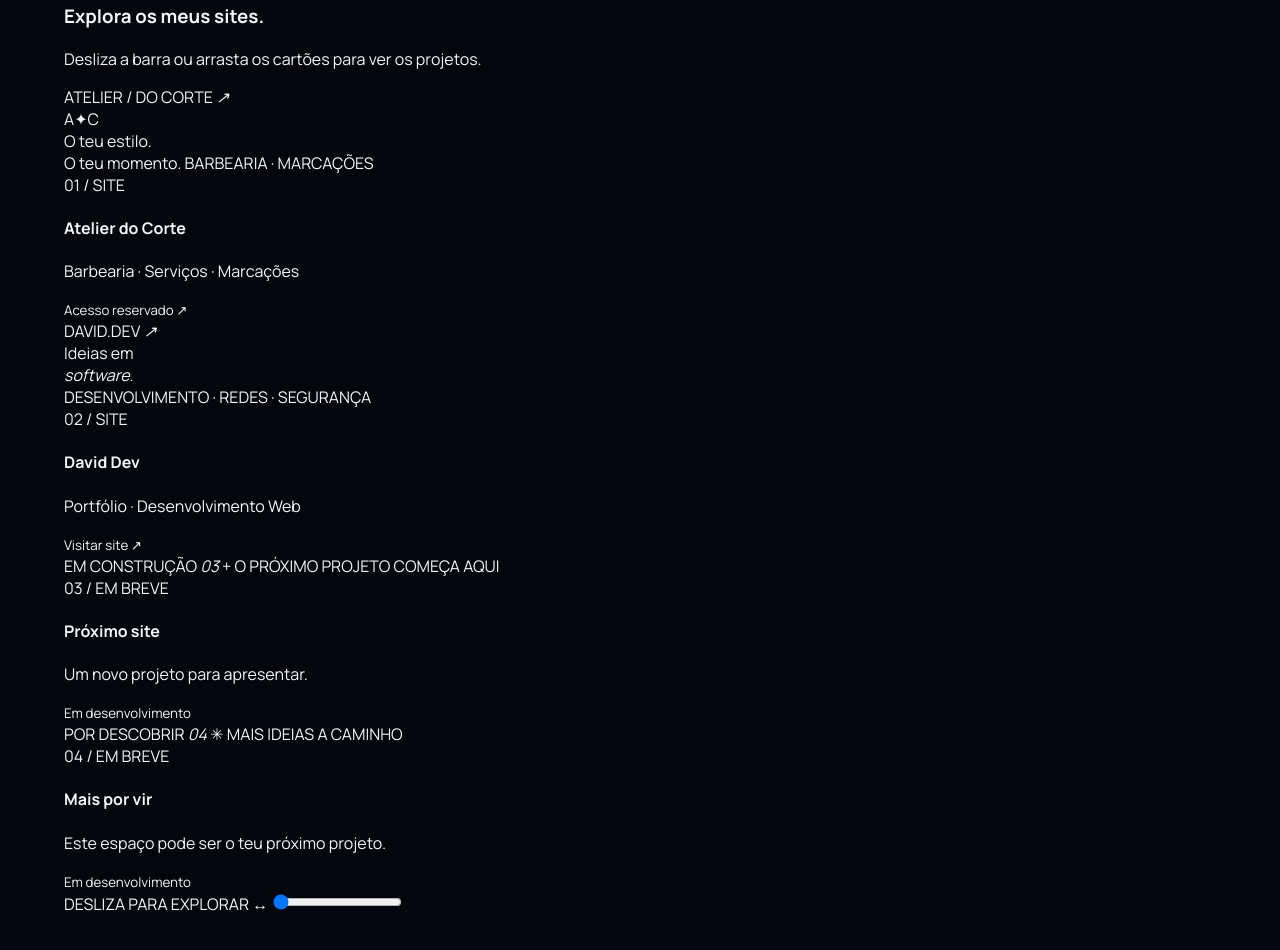
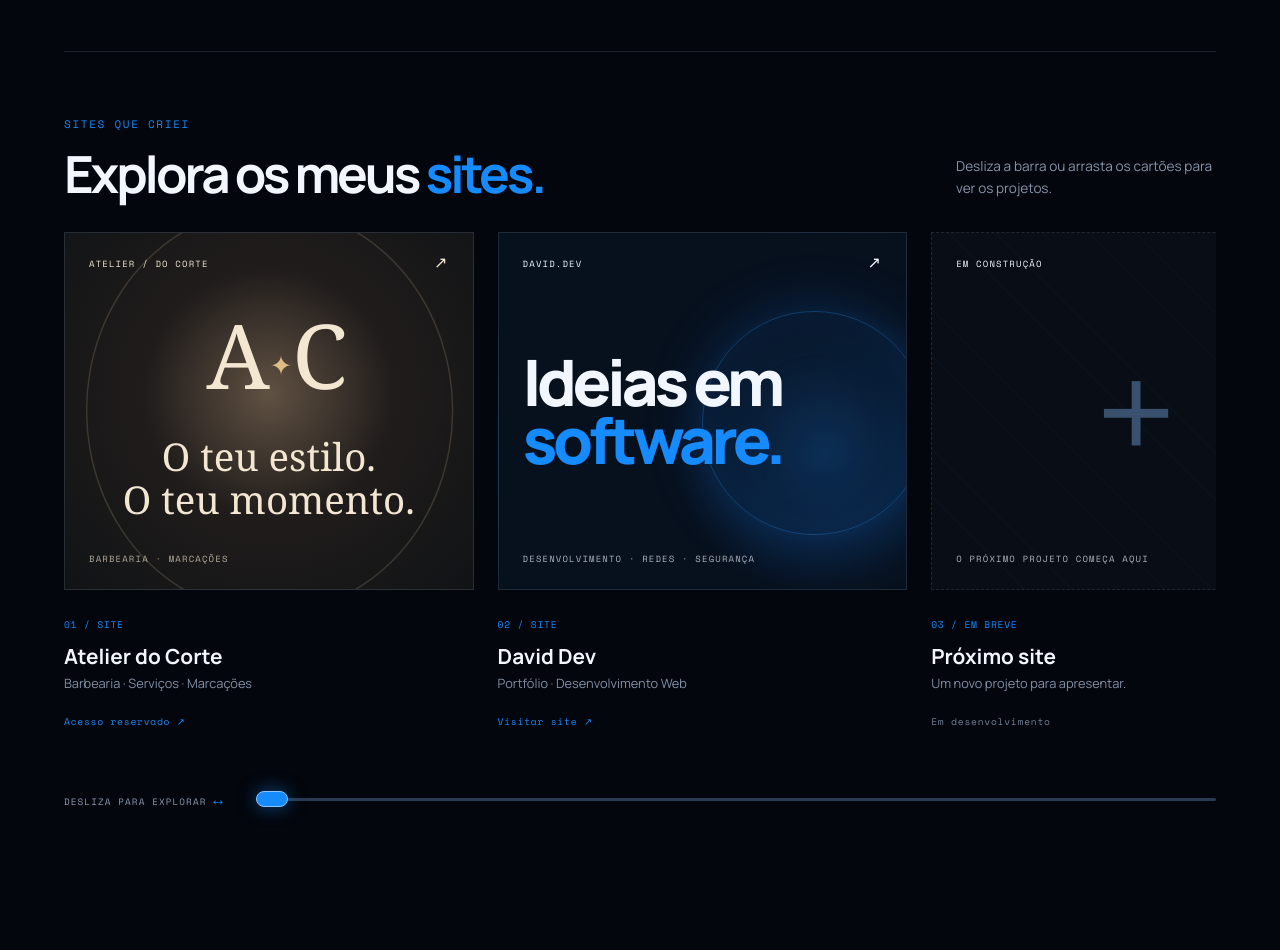
Before and after one commit to davids1lva/davids1lva, a plain HTML site: page index.html in a window 1280 px wide. Shown: the part 4560-5510 px from the top of the page. Drawn offline with nearby package versions, Linux system fonts and the light colour scheme.

Commit message:
Style horizontal site showcase

```diff
--- a/styles.css
+++ b/styles.css
@@ -79,3 +79,42 @@
 @keyframes matrixWipe{0%,100%{clip-path:inset(0 0 100% 0)}50%{clip-path:inset(0 0 0 0)}}
 @keyframes matrixRain{from{transform:translateY(-18%)}to{transform:translateY(38%)}}
 @media (prefers-reduced-motion:reduce){.photo-matrix,.photo-scan{display:none}}
+
+/* Site showcase: horizontal gallery controlled by a visible slider */
+.site-showcase{margin-top:clamp(5rem,9vw,9rem);border-top:1px solid var(--line);padding-top:clamp(3rem,5vw,5rem)}
+.site-showcase-heading{display:flex;align-items:end;justify-content:space-between;gap:2rem;margin-bottom:2rem}
+.site-showcase-heading .mono{color:var(--blue);margin:0 0 1rem}.site-showcase-heading h3{font-size:clamp(2rem,4vw,4.5rem);line-height:1;letter-spacing:-.06em;margin:0}.site-showcase-heading h3 span{color:var(--blue)}
+.site-showcase-heading>p{max-width:260px;margin:0;color:#8795a9;font-size:.85rem;line-height:1.6}
+.site-carousel{display:flex;gap:clamp(1rem,2vw,1.5rem);overflow-x:auto;scroll-snap-type:none;scrollbar-width:none;overscroll-behavior-inline:contain;padding:0 0 1rem;-webkit-overflow-scrolling:touch}
+.site-carousel::-webkit-scrollbar{display:none}
+.site-tile{flex:0 0 clamp(270px,32vw,430px);min-width:0;display:block;scroll-snap-align:start}
+.site-preview{height:clamp(275px,28vw,390px);position:relative;display:flex;flex-direction:column;justify-content:space-between;padding:1.5rem;overflow:hidden;border:1px solid var(--line);transition:border-color .3s,transform .3s}
+a.site-tile:hover .site-preview,a.site-tile:focus-visible .site-preview{border-color:var(--blue);transform:translateY(-4px)}
+a.site-tile:focus-visible{outline:2px solid var(--blue);outline-offset:4px}
+.site-preview-top,.site-preview-bottom{position:relative;z-index:2;display:flex;justify-content:space-between;font:400 .56rem Space Mono,monospace;letter-spacing:.13em}.site-preview-bottom{opacity:.7}
+.site-preview-top i{font-style:normal;font-size:1rem;line-height:.65}
+.site-preview--barber{background:radial-gradient(circle at 50% 45%,#605142 0%,#201c1b 44%,#101316 100%);color:#f3e7d2}
+.site-preview--barber:before{content:"";position:absolute;inset:12% 20%;border:1px solid rgba(241,216,166,.16);border-radius:50%;transform:scale(1.5)}
+.barber-mark{position:absolute;top:34%;left:50%;transform:translate(-50%,-50%);font:400 clamp(3rem,7vw,6rem) Georgia,serif;letter-spacing:-.18em;white-space:nowrap}
+.barber-mark span{font-size:.3em;vertical-align:middle;padding:0 .6em;color:#dfbd84}
+.barber-preview-text{position:relative;align-self:center;margin-top:auto;margin-bottom:2rem;font:400 clamp(1.7rem,3vw,2.8rem)/1.1 Georgia,serif;text-align:center}
+.site-preview--portfolio{background:radial-gradient(circle at 80% 62%,rgba(24,123,231,.28),transparent 38%),#07101d}
+.portfolio-preview-text{position:relative;z-index:2;margin:auto 0;font-size:clamp(2.3rem,5vw,4.4rem);font-weight:800;line-height:.9;letter-spacing:-.07em}
+.portfolio-preview-text em{font-style:normal;color:var(--blue)}
+.portfolio-preview-orb{position:absolute;right:-5%;bottom:15%;width:55%;aspect-ratio:1;border-radius:50%;border:1px solid rgba(38,146,255,.35);box-shadow:0 0 60px rgba(20,130,255,.24),inset 0 0 60px rgba(20,130,255,.16)}
+.site-preview--future{background:repeating-linear-gradient(45deg,transparent 0 32px,rgba(68,120,180,.035) 32px 33px),#080d16;border-style:dashed}
+.future-plus{align-self:center;margin:auto;color:#39506e;font:300 clamp(5rem,11vw,9rem)/1 Manrope,system-ui,sans-serif}
+.site-tile-meta{padding:1.3rem 0}.site-tile-meta>span,.site-tile-meta small{font:400 .6rem Space Mono,monospace;letter-spacing:.08em;color:var(--blue)}
+.site-tile-meta h4{font-size:1.3rem;margin:.6rem 0 .25rem}.site-tile-meta p{margin:0 0 1rem;font-size:.8rem;color:#8090a6}
+.site-tile--future .site-tile-meta small{color:#748397}
+.site-carousel-control{display:flex;align-items:center;gap:2rem;margin-top:1rem}
+.site-carousel-control label{white-space:nowrap;font:400 .58rem Space Mono,monospace;letter-spacing:.12em;color:#8c9ab0}
+.site-carousel-control label span{color:var(--blue);font-size:1rem}
+.site-range{flex:1;min-width:0;height:32px;margin:0;appearance:none;-webkit-appearance:none;background:transparent;cursor:pointer}
+.site-range::-webkit-slider-runnable-track{height:3px;border-radius:10px;background:linear-gradient(90deg,var(--blue) 0 var(--site-progress,0%),#293b54 var(--site-progress,0%) 100%)}
+.site-range::-moz-range-track{height:3px;border-radius:10px;background:#293b54}
+.site-range::-moz-range-progress{height:3px;border-radius:10px;background:var(--blue)}
+.site-range::-webkit-slider-thumb{appearance:none;-webkit-appearance:none;width:32px;height:16px;border:1px solid #8dc5ff;border-radius:20px;background:var(--blue);box-shadow:0 0 18px rgba(22,139,255,.5);margin-top:-7px}
+.site-range::-moz-range-thumb{width:32px;height:16px;border:1px solid #8dc5ff;border-radius:20px;background:var(--blue);box-shadow:0 0 18px rgba(22,139,255,.5)}
+.site-range:focus-visible{outline:2px solid var(--blue);outline-offset:3px}
+@media(max-width:800px){.site-showcase-heading{display:block}.site-showcase-heading>p{margin-top:1rem}.site-tile{flex-basis:min(78vw,360px)}.site-preview{height:340px}.site-carousel-control{display:block}.site-carousel-control label{display:block;margin-bottom:.6rem}.site-range{width:100%}}
```
